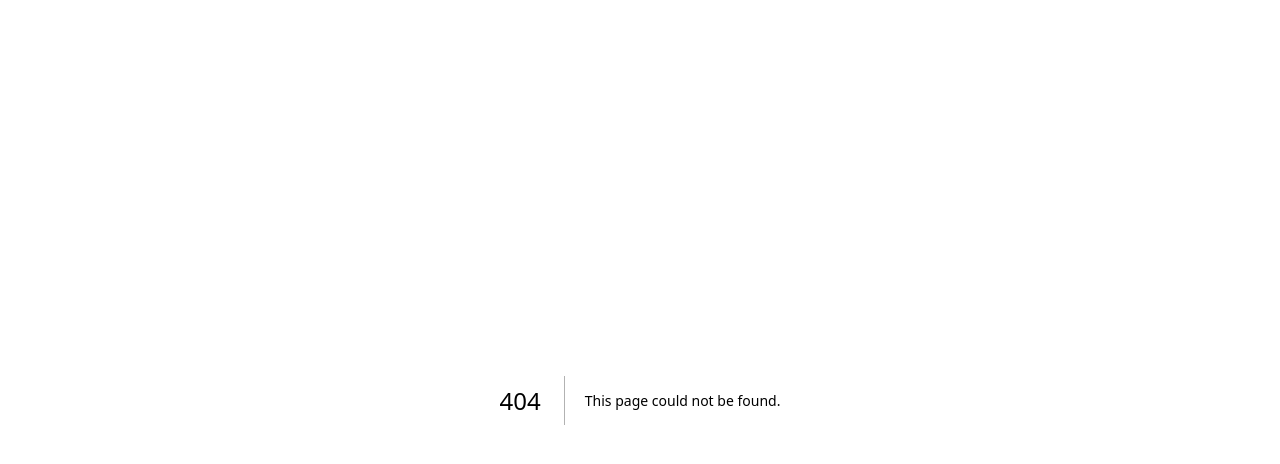
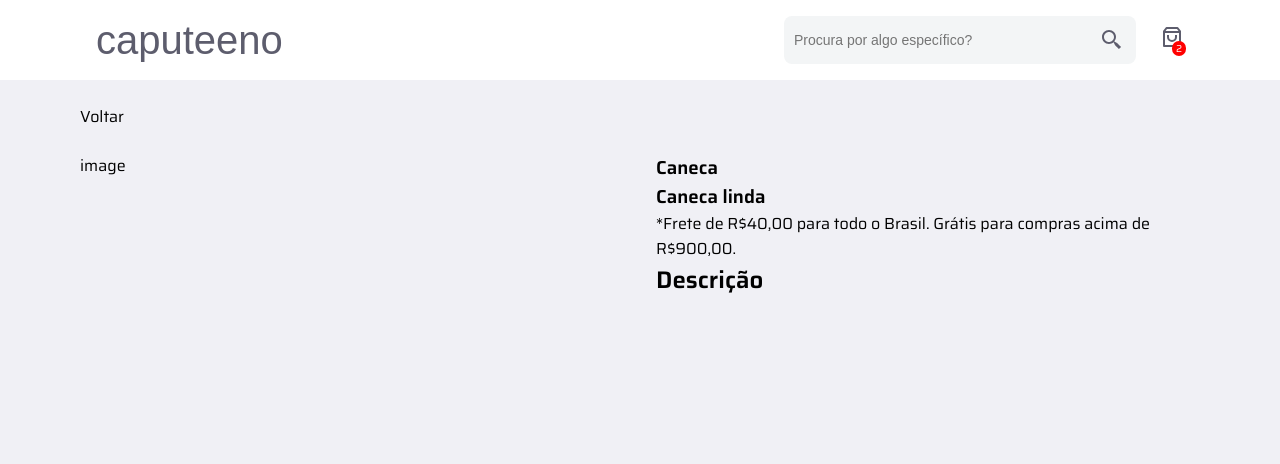
Before and after one commit to Guilhermecheng/caputeeno, a Next.js app: page /product in a window 1280 px wide. Before the commit this address had no page. Shown: the top 464 px of the page. Built offline with nearby package versions, Linux system fonts and the light colour scheme; a web font is replaced by a local one.

Commit message:
feat: product page and default layout component

```diff
--- a/next.config.js
+++ b/next.config.js
@@ -1,4 +1,17 @@
 /** @type {import('next').NextConfig} */
-const nextConfig = {}
+
+const nextConfig = {
+    images: {
+        remotePatterns: [
+          {
+            protocol: 'https',
+            hostname: 'storage.googleapis.com',
+            port: '',
+            pathname: 'https://storage.googleapis.com/',
+          },
+        ],
+        // domains: ['https://storage.googleapis.com'],
+      },
+}
 
 module.exports = nextConfig
--- a/src/app/globals.css
+++ b/src/app/globals.css
@@ -4,6 +4,7 @@
   --color-gray-200: #F3F5F6;
   --color-gray-400: #F0F0F5;
   --color-gray-500: #E9E9F0;
+  --color-gray-550: #DCE2E6;
   --color-gray-600: #737380;
   --color-gray-700: #5D5D6D;
   --color-gray-800: #41414D;
--- /dev/null
+++ b/src/app/product/page.tsx
@@ -0,0 +1,51 @@
+'use client';
+
+import { DefaultLayout } from "@/components/DefaultLayout";
+import { styled } from "styled-components";
+
+const ProductSection = styled.section`
+    margin-top: 24px;
+`;
+
+const ProductContent = styled.div`
+    display: flex;
+    flex-direction: column;
+    margin-top: 24px;
+
+    @media(min-width:768px) {
+        display: grid;
+        grid-template-columns: repeat(2, 1fr);
+        gap: 32px;
+    }
+`
+interface SearchParamsProps {
+    searchParams: {
+        id: string;
+    }
+}
+
+export default function Product({ searchParams }: SearchParamsProps) {
+    return (
+        <DefaultLayout>
+            <ProductSection>
+                <span>Voltar</span>
+
+                <ProductContent>
+                    <div>
+                        image
+                    </div>
+                    <div>
+                        <h3>Caneca</h3>
+
+                        <h1>Caneca linda</h1>
+
+                        <span>*Frete de R$40,00 para todo o Brasil. Grátis para compras acima de R$900,00.</span>
+
+                        <h2>Descrição</h2>
+
+                    </div>
+                </ProductContent>
+            </ProductSection>
+        </DefaultLayout>
+    )
+}
--- /dev/null
+++ b/src/components/DefaultLayout.tsx
@@ -0,0 +1,35 @@
+'use client';
+
+import client from "@/services/apolloClient";
+import { ApolloProvider } from "@apollo/client";
+import { ReactNode } from "react";
+import { styled } from "styled-components"
+import { Header } from "./Header";
+
+const Main = styled.main`
+  width: 100%;
+  display: flex;
+  flex-direction: column;
+  align-items: center;
+`
+
+const PageSection = styled.section`
+    width: 100%;
+    padding: 0 16px;
+
+    @media(min-width: 768px) {
+        max-width: var(--max-width);
+        padding: 0;
+    }
+`;
+
+export function DefaultLayout({ children }: any) {
+    return (
+        <ApolloProvider client={client}>
+            <Main>
+                <Header />
+                <PageSection>{children}</PageSection>
+            </Main>
+        </ApolloProvider>
+    )
+}
--- /dev/null
+++ b/src/components/Loading.tsx
@@ -0,0 +1,6 @@
+
+export function Loading() {
+    return (
+        <>Loading</>
+    )
+}
```
Also changed, not shown: src/app/page.tsx (+3 -17 lines), src/components/ProductCatalogue.tsx (+47 -41 lines).
